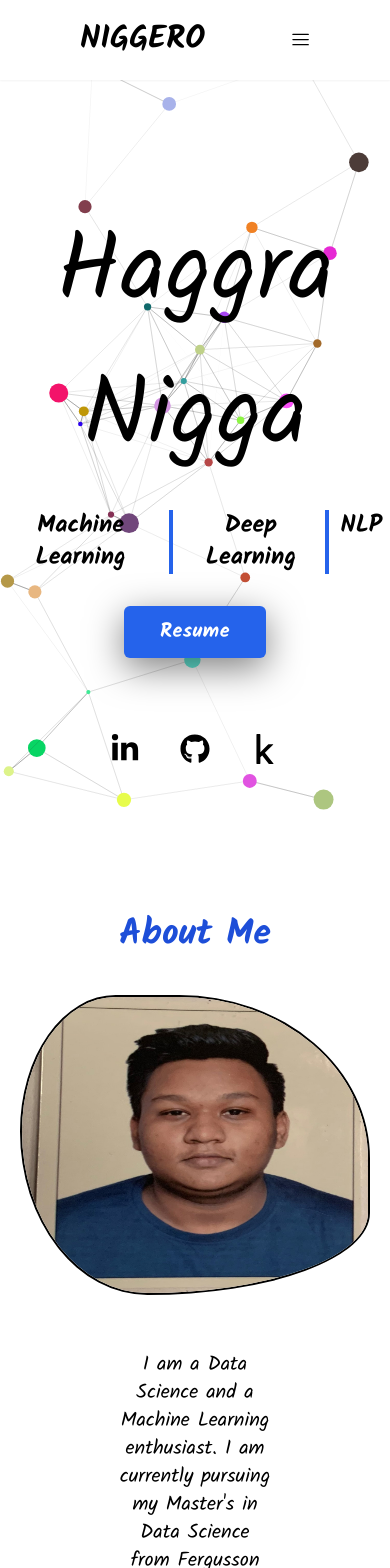
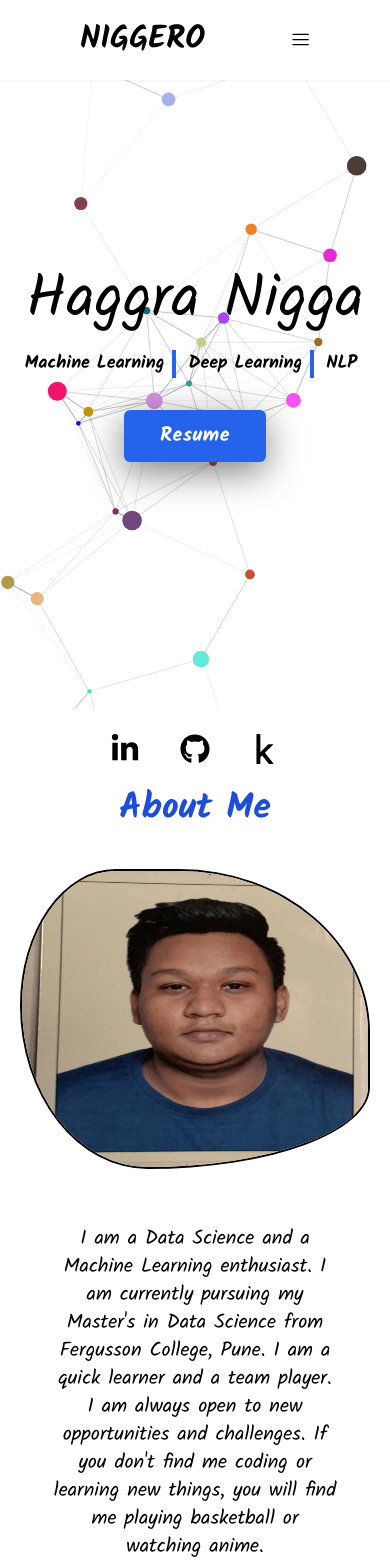
Before and after one commit to BrainyNik/PF, a React (Vite) app: page / in a window 390 px wide. Shown: the top 1568 px of the page. Built offline with nearby package versions, Linux system fonts and the light colour scheme.

Commit message:
dev: testing

```diff
--- a/package.json
+++ b/package.json
@@ -15,6 +15,7 @@
     "react": "^18.2.0",
     "react-dom": "^18.2.0",
     "react-icons": "^5.0.1",
+    "react-intersection-observer": "^9.8.1",
     "react-router": "^6.22.2",
     "react-router-dom": "^6.22.2",
     "react-tsparticles": "^2.12.2",
--- a/src/components/AboutMe/AboutMe.jsx
+++ b/src/components/AboutMe/AboutMe.jsx
@@ -1,22 +1,45 @@
 import img from "./davai.jpeg";
 import { motion } from "framer-motion";
+import { useInView } from "react-intersection-observer";
 
 const AboutMe = () => {
+  const { ref, inView } = useInView({
+    triggerOnce: true,
+    threshold: 0.5, // Adjust as needed
+  });
+
+  const containerVariants = {
+    hidden: { opacity: 0, x: "-100vw" },
+    visible: {
+      opacity: 1,
+      x: 0,
+      transition: { duration: 0.8, type: "spring", stiffness: 110 },
+    },
+  };
+
   return (
-    <div className=" flex flex-col section py-10  md:h-[500px] " id="about">
-      <div className="text-4xl font-bold text-blue-700  p-10 text-center">
+    <div
+      className="flex flex-col section py-10 md:h-[500px]"
+      id="about"
+      ref={ref}
+    >
+      <div className="text-4xl font-bold text-blue-700 p-10 text-center">
         About Me
       </div>
-      <motion.div className="flex flex-col items-center justify-center gap-14 md:flex md:flex-row"
-      initial={{opacity:0, x:'-100vw'}} animate={{opacity:1, x:0, }} transition={{delay:0.5, duration:0.8, type:'spring', stiffness:110}} >
-        <div className="w-[350px] h-[300px] ">
+      <motion.div
+        className="flex flex-col items-center justify-center gap-14 md:flex md:flex-row"
+        variants={containerVariants}
+        initial="hidden"
+        animate={inView ? "visible" : "hidden"}
+      >
+        <div className="w-[350px] h-[300px]">
           <img
             src={img}
             alt="profile-img"
-            className="border-2 border-black  custom-morph w-full h-full "
+            className="border-2 border-black custom-morph w-full h-full"
           />
         </div>
-        <div className="w-[100%]  px-[3.5em]  text-xl text-center md:w-[50%] md:px-[9em]">
+        <div className="w-[100%] px-1 text-xl text-center md:w-[50%] md:px-[9em]">
           <p>
             I am a Data Science and a Machine Learning enthusiast. I am
             currently pursuing my Master's in Data Science from Fergusson
--- a/src/components/Contact/Contact.jsx
+++ b/src/components/Contact/Contact.jsx
@@ -4,11 +4,11 @@ const Contact = () => {
     <div className="section flex flex-col  items-center ">
       <h1 className="text-4xl text-blue-700 font-bold m-6">Contact</h1>
       <div className="flex-col gap-[2em] mb-6 md:flex md:flex-row">
-        <div className="w-[300px] h-[169px] box-shadow rounded-lg flex flex-col items-center justify-center  p-3 my-4 md:my-0 md:w-[400px]">
+        <div className=" h-[169px] box-shadow rounded-lg flex flex-col items-center justify-center  p-3 my-4 md:my-0 md:w-[400px]">
           <IoMail className="text-blue-700 text-4xl" />
           <p className="text-2xl text-gray-700">monarchofnobitches@gmail.com</p>
         </div>
-        <div className="w-[300px] h-[169px] box-shadow rounded-lg flex flex-col items-center justify-center  p-3 md:w-[400px]">
+        <div className=" h-[169px] box-shadow rounded-lg flex flex-col items-center justify-center  p-3 md:w-[400px]">
           <IoHome className="text-blue-700 text-4xl" />
           <p className="text-2xl text-gray-700">Streetss</p>
         </div>
--- a/src/components/Home/HeroHeading.jsx
+++ b/src/components/Home/HeroHeading.jsx
@@ -5,20 +5,32 @@ export const HeroHeading = () => {
   const skills = ["Machine Learning", "Deep Learning", "NLP"];
 
   return (
-    <div className="flex items-center justify-center min-h-[80vh] flex-col gap-5  mb-10 text-center ">
+    <div className="flex items-center justify-center md:min-h-[80vh] min-h-[65vh] flex-col gap-5  mb-10 text-center ">
       <div className="h-1 relative">
         {" "}
         <ParticlesContainer />
       </div>
 
-      <motion.h1 className="text-[6rem]  " initial={{opacity: 0}} animate={{opacity:1}}  transition={{delay:0.5 , duration:0.8}}>Haggra Nigga</motion.h1>
+      <motion.h1
+        className="md:text-[6rem] text-6xl "
+        initial={{ opacity: 0 }}
+        animate={{ opacity: 1 }}
+        transition={{ delay: 0.5, duration: 0.8 }}
+      >
+        Haggra Nigga
+      </motion.h1>
 
-      <motion.div className="flex  gap-3 mb-3 md:gap-5 md:tracking-wider" initial={{opacity: 0}} animate={{opacity:1}}  transition={{delay:0.5 , duration:0.8}}>
+      <motion.div
+        className="flex  gap-3 mb-3 md:gap-5 md:tracking-wider"
+        initial={{ opacity: 0 }}
+        animate={{ opacity: 1 }}
+        transition={{ delay: 0.5, duration: 0.8 }}
+      >
         {skills.map((item, index) => {
           return (
             <p
               className={
-                "text-2xl font-bold  pr-2 " +
+                "md:text-2xl text-lg font-bold  pr-2 " +
                 (index === skills.length - 1
                   ? " "
                   : " border-r-4 border-blue-600")
@@ -34,21 +46,55 @@ export const HeroHeading = () => {
       <motion.a
         className="bg-blue-600 p-3 px-9 rounded-md z-20 text-xl text-white font-semibold tracking-wide
         hover:text-black transition ease-in-out delay-250 duration-500 shadow-[0_10px_36px_rgba(0,0,0,0.5)] cursor-pointer  "
-        initial={{opacity: 0}} animate={{opacity:1}}  transition={{delay:0.5 , duration:0.8}}
+        initial={{ opacity: 0 }}
+        animate={{ opacity: 1 }}
+        transition={{ delay: 0.5, duration: 0.8 }}
       >
         Resume
       </motion.a>
 
-      <motion.div className="home__links flex gap-10 justify-center items-center absolute bottom-20 text-3xl">
+      <motion.div className="home__links flex gap-10 justify-center items-center absolute bottom-20   text-3xl">
+        <motion.a
+          href="#"
+          target="_blank"
+          initial={{ opacity: 0, y: "-200px" }}
+          animate={{ opacity: 1, y: 0 }}
+          transition={{
+            delay: 0.6,
+            duration: 0.8,
+            type: "spring",
+            stiffness: 130,
+          }}
+        >
+          <FaLinkedinIn />
+        </motion.a>
 
-          <motion.a href="#" target="_blank"  initial={{opacity: 0, y:'-200px'}} animate={{opacity:1, y:0}}  transition={{delay:0.6 , duration:0.8, type:'spring', stiffness:130 }} >
-            <FaLinkedinIn />
-          </motion.a>
-
-        <motion.a href="#" target="_blank"  initial={{opacity: 0, y:'-200px'}} animate={{opacity:1, y:0}}  transition={{delay:0.8 , duration:0.8, type:'spring', stiffness:130 }} >
+        <motion.a
+          href="#"
+          target="_blank"
+          initial={{ opacity: 0, y: "-200px" }}
+          animate={{ opacity: 1, y: 0 }}
+          transition={{
+            delay: 0.8,
+            duration: 0.8,
+            type: "spring",
+            stiffness: 130,
+          }}
+        >
           <FaGithub />
         </motion.a>
-        <motion.a href="#" target="_blank"  initial={{opacity: 0, y:'-200px'}} animate={{opacity:1, y:0}}  transition={{delay:0.9 , duration:0.8, type:'spring', stiffness:130 }} >
+        <motion.a
+          href="#"
+          target="_blank"
+          initial={{ opacity: 0, y: "-200px" }}
+          animate={{ opacity: 1, y: 0 }}
+          transition={{
+            delay: 0.9,
+            duration: 0.8,
+            type: "spring",
+            stiffness: 130,
+          }}
+        >
           <FaKaggle />
         </motion.a>
       </motion.div>
--- a/src/components/Projects/Project.jsx
+++ b/src/components/Projects/Project.jsx
@@ -3,43 +3,58 @@ import ProjectCard from "./ProjectCard";
 import anime from "../../assets/anime.jpg";
 import empatt from "../../assets/empatt.jpg";
 import filter from "../../assets/Filter-bro.png";
-import { motion } from "framer-motion";
+import { useInView } from "react-intersection-observer";
 
 const projects = [
   {
     title: "ANIME RECOMMENDATION SYSTEM",
-    description: "Find new anime to watch based on your interests and the anime you've already seen and the anime you like.",
+    description:
+      "Find new anime to watch based on your interests and the anime you've already seen and the anime you like.",
     tags: ["NLP", "ML"],
     image: anime,
     githubLink: "#",
-    demoLink: "#"
+    demoLink: "#",
   },
   {
     title: "EMPLOYEE ATTRITION IBM (KAGGLE)",
-    description: "Exploratory Data Analysis & Machine Learning Model which predicts Attrition of Employees based on the Key Features.",
+    description:
+      "Exploratory Data Analysis & Machine Learning Model which predicts Attrition of Employees based on the Key Features.",
     tags: ["EDP", "ML"],
     image: empatt,
     githubLink: "#",
-    demoLink: "#"
+    demoLink: "#",
   },
   {
     title: "AUTONOMOUS TEXT TAGGING SYSTEM",
-    description: "A system that can automatically tag the text based on the content of the text.",
+    description:
+      "A system that can automatically tag the text based on the content of the text.",
     tags: ["NLP", "Topic Modeling", "BERT"],
     image: filter,
     githubLink: "#",
-    demoLink: "#"
-  }
+    demoLink: "#",
+  },
 ];
 
 const Project = () => {
+  const { ref, inView } = useInView({
+    triggerOnce: true,
+    threshold: 0.5, // Adjust as needed
+  });
+
   return (
-    <motion.div className="section px-8 md:px-[10em] flex flex-col gap-8"  initial={{opacity:0, x:'-100vw'}} animate={{opacity:1, x:0, }} transition={{delay:0.5, duration:0.8, type:'spring', stiffness:100}}>
-      <h1 className="text-center text-4xl text-blue-700 font-bold">Projects</h1>
+    <div className="section px-8 md:px-[10em] flex flex-col gap-8">
+      <h1 className="text-center text-4xl text-blue-700 font-bold" ref={ref}>
+        Projects
+      </h1>
       {projects.map((project, index) => (
-        <ProjectCard key={index} project={project} />
+        <ProjectCard
+          key={index}
+          project={project}
+          inView={inView}
+          index={index}
+        />
       ))}
-    </motion.div>
+    </div>
   );
 };
 
--- a/src/components/Projects/ProjectCard.jsx
+++ b/src/components/Projects/ProjectCard.jsx
@@ -1,16 +1,32 @@
 import React from "react";
 import { FaGithub, FaLink } from "react-icons/fa";
+import { motion } from "framer-motion";
 
-const ProjectCard = ({ project }) => {
+const ProjectCard = ({ project, inView, index }) => {
   const { title, description, tags, image, githubLink, demoLink } = project;
 
   return (
-    <div className="card1 card box-shadow rounded-lg p-3 flex-col items-center gap-4 md:flex md:flex-row">
-      <div className="w-full md:w-[50%] h-[400px] rounded-2xl overflow-hidden box-shadow">
+    <motion.div
+      className="card1 card box-shadow rounded-lg p-3 flex-col items-center gap-4 md:flex md:flex-row"
+      initial={{ opacity: 0, x: "-100vw" }}
+      animate={inView ? { opacity: 1, x: 0 } : { opacity: 0, x: "-100vw" }}
+      transition={{
+        delay: 0.5,
+        duration: 0.8,
+        type: "spring",
+        stiffness: 100,
+      }}
+    >
+      <div
+        className={`w-full md:w-[50%] h-[400px] rounded-2xl overflow-hidden
+        box-shadow`}
+      >
         <img src={image} alt={title} />
       </div>
       <div className="flex flex-col items-center mt-4 justify-center md:w-[50%]">
-        <h1 className="text-2xl font-bold mb-3">{title}</h1>
+        <h1 className="md:text-2xl font-bold mb-3 text-xl text-center">
+          {title}
+        </h1>
         <p className="text-center text-xl p-5 md:px-[7em]">{description}</p>
         <div className="flex gap-6 mb-9">
           {tags.map((tag, index) => (
@@ -20,13 +36,27 @@ const ProjectCard = ({ project }) => {
           ))}
         </div>
         <div className="flex gap-10">
-          <a href={githubLink} target="_blank" rel="noopener noreferrer" className="text-2xl flex gap-3">Code <FaGithub/></a>
+          <a
+            href={githubLink}
+            target="_blank"
+            rel="noopener noreferrer"
+            className="text-2xl flex gap-3"
+          >
+            Code <FaGithub />
+          </a>
           {demoLink && (
-            <a href={demoLink} target="_blank" rel="noopener noreferrer" className="text-2xl flex gap-3">Demo <FaLink/></a>
+            <a
+              href={demoLink}
+              target="_blank"
+              rel="noopener noreferrer"
+              className="text-2xl flex gap-3"
+            >
+              Demo <FaLink />
+            </a>
           )}
         </div>
       </div>
-    </div>
+    </motion.div>
   );
 };
 
--- a/src/components/Skills/Skills.jsx
+++ b/src/components/Skills/Skills.jsx
@@ -1,10 +1,9 @@
 import { FaPython, FaBrain, FaLanguage } from "react-icons/fa";
 import { FaGears } from "react-icons/fa6";
-
 import { HiMiniCircleStack } from "react-icons/hi2";
 import img from "./Skills1.jpg";
 import { motion } from "framer-motion";
-
+import { useInView } from "react-intersection-observer";
 
 const Skills = () => {
   const skills = [
@@ -15,17 +14,35 @@ const Skills = () => {
     { name: "Natural Language Processing", icon: FaLanguage },
   ];
 
+  const { ref, inView } = useInView({
+    triggerOnce: true,
+    threshold: 0.5, // Adjust as needed
+  });
+
   return (
-    <div className="px-8 md:px-[8rem] text-center section  " id="skills">
-      <div className="text-4xl font-bold text-blue-700 ">Skills</div>
+    <div
+      className="px-8 md:px-[8rem] text-center section"
+      id="skills"
+      ref={ref}
+    >
+      <div className="text-4xl font-bold text-blue-700">Skills</div>
 
-      <div className="flex  flex-col ">
-        <h1 className="font-bold text-2xl my-8 w-full ">Technical Skills</h1>
-        <motion.div className="flex-col  w-[100%] justify-center items-center sm:flex sm:flex-row  sm:gap-12 sm:px-5"
-        initial={{opacity:0, x:'-100vw'}} animate={{opacity:1, x:0, }} transition={{delay:0.5, duration:0.8, type:'spring', stiffness:100}} >
-          <div className="flex flex-col  w-full sm:w-[50%]">
+      <div className="flex flex-col">
+        <h1 className="font-bold text-2xl my-8 w-full">Technical Skills</h1>
+        <motion.div
+          className="flex-col w-[100%] justify-center items-center sm:flex sm:flex-row sm:gap-12 sm:px-5"
+          initial={{ opacity: 0, x: "-100vw" }}
+          animate={inView ? { opacity: 1, x: 0 } : { opacity: 0, x: "-100vw" }}
+          transition={{
+            delay: 0.1,
+            duration: 0.8,
+            type: "spring",
+            stiffness: 100,
+          }}
+        >
+          <div className="flex flex-col w-full sm:w-[50%]">
             {skills.map((skill, index) => (
-              <div key={index} className=" skills ">
+              <div key={index} className="skills">
                 <skill.icon />
                 <p>{skill.name}</p>
               </div>
```
Also changed, not shown: 1 other file (tests, documents, lock files or other folders).
